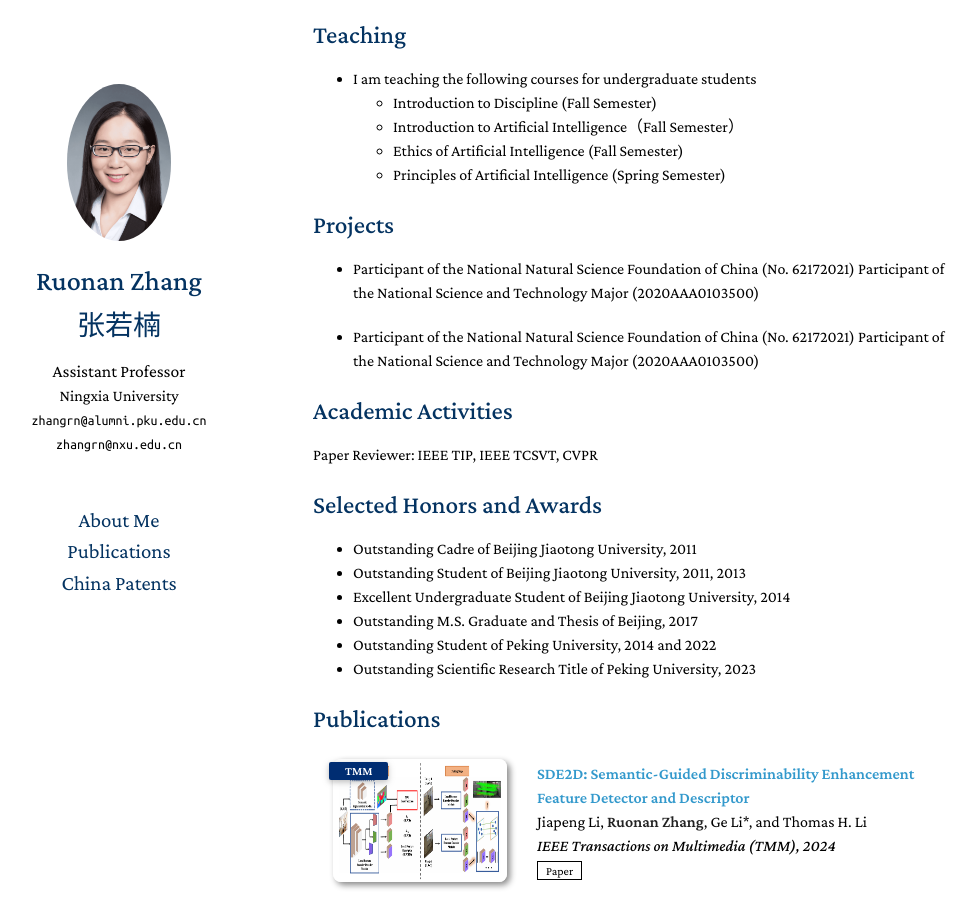
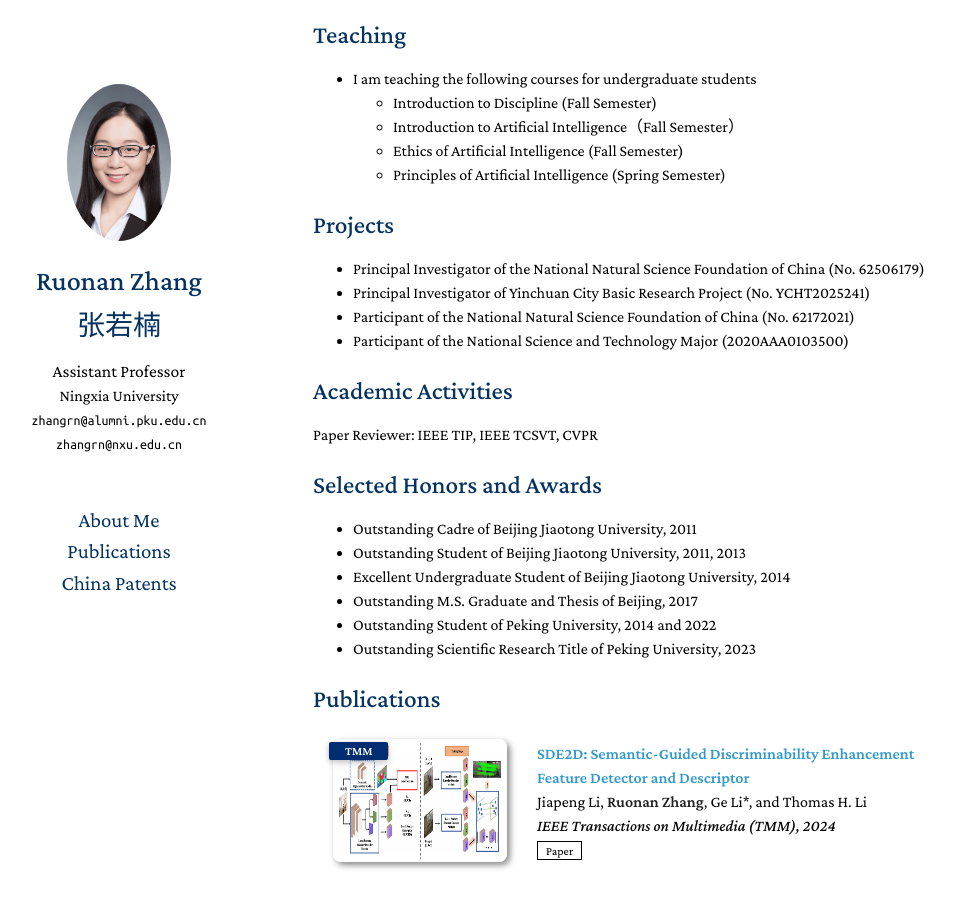
Before and after one commit to Smile232323/Smile232323.github.io, a Jekyll site: the page built from index.md, in a window 1280 px wide and 900 px high, scrolled down 862 px. Shown: the whole window, without its empty margins (157-1134 px from the left). Built offline with Jekyll 4.4.1, drawn with Linux system fonts in a browser that asks for light colours; a style sheet for code colours, icons or effects is not loaded.

Commit message:
Update index.md
OK

```diff
--- a/index.md
+++ b/index.md
@@ -43,11 +43,10 @@ layout: homepage
 
 ## Projects
 
+- Principal Investigator of the National Natural Science Foundation of China (No. 62506179)
+- Principal Investigator of Yinchuan City Basic Research Project (No. YCHT2025241)
 - Participant of the National Natural Science Foundation of China (No. 62172021)
-Participant of the National Science and Technology Major (2020AAA0103500)
-
-- Participant of the National Natural Science Foundation of China (No. 62172021)
-Participant of the National Science and Technology Major (2020AAA0103500)
+- Participant of the National Science and Technology Major (2020AAA0103500)
 
 ## Academic Activities
 
```
